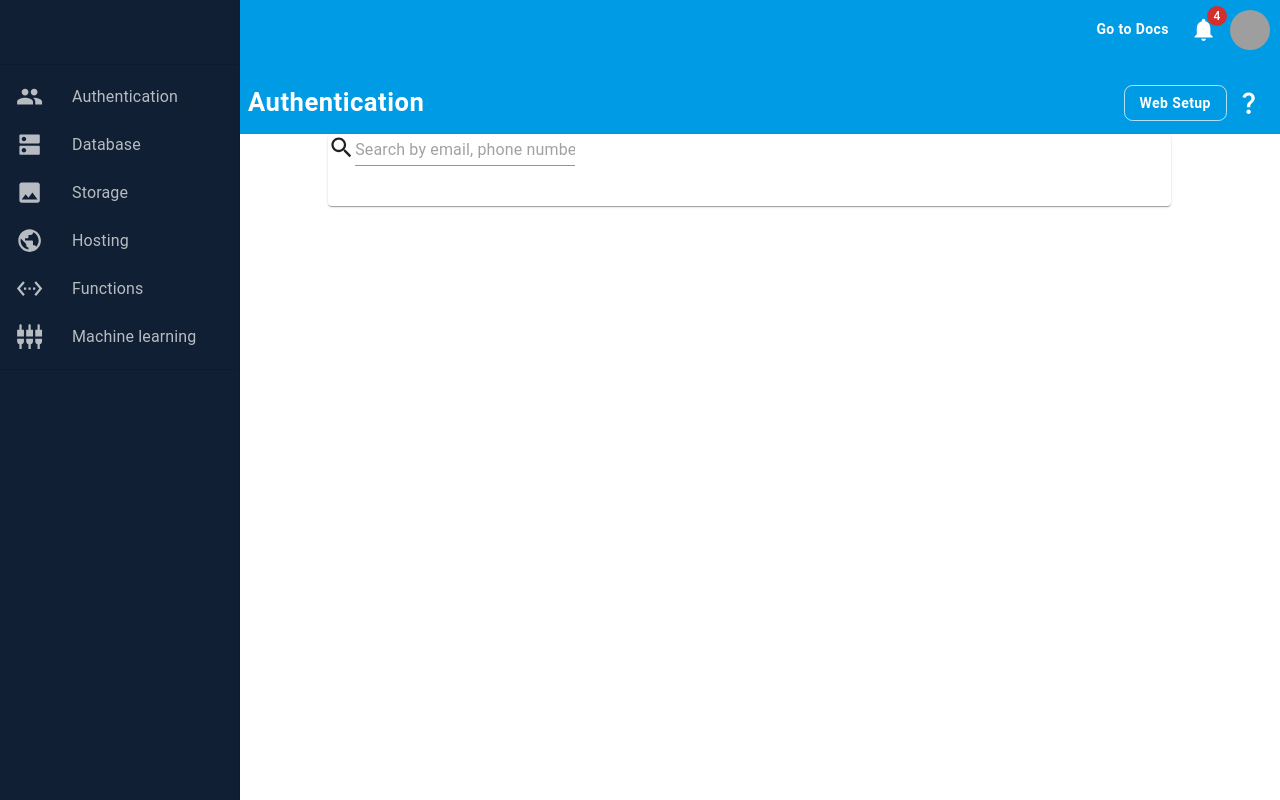
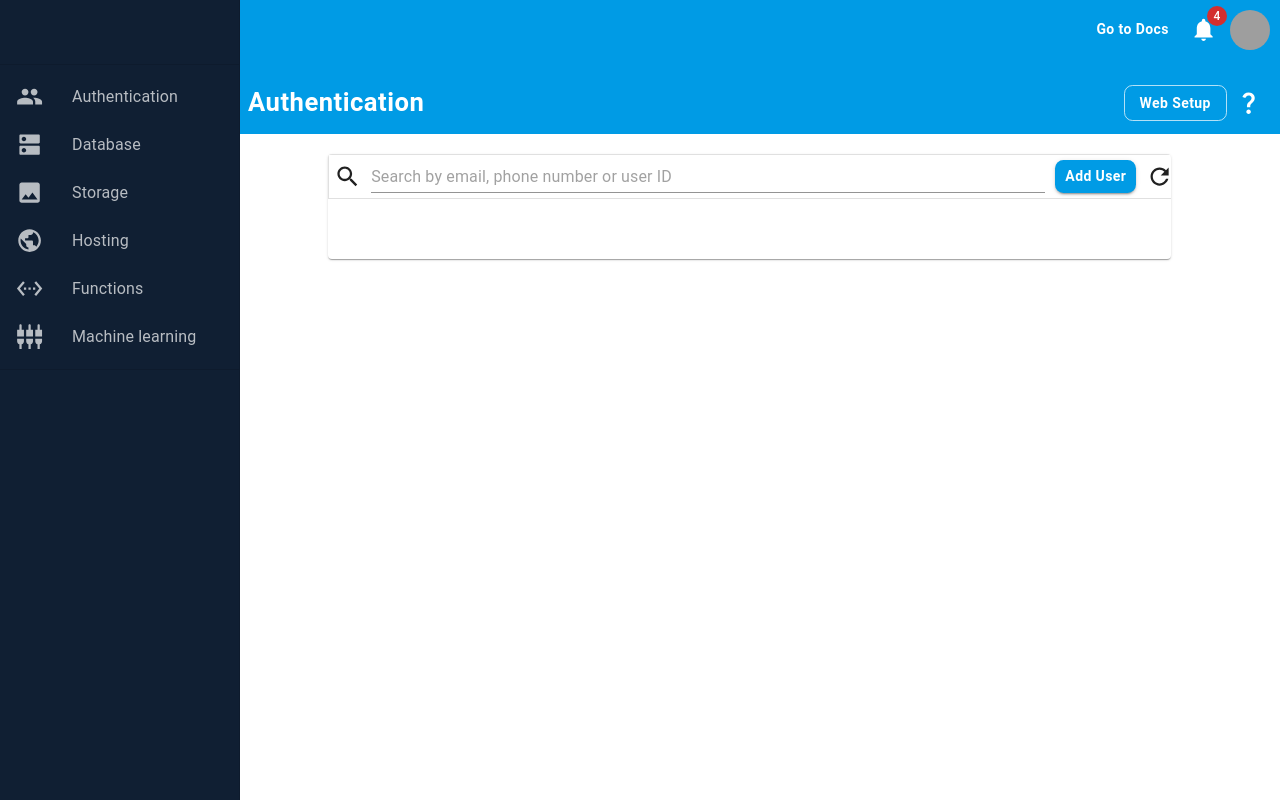
Before and after one commit to josephuche1/Material-ui-tutorials, a React (Create React App) app: page /authentication in a window 1280 px wide. Built offline with nearby package versions, Linux system fonts and the light colour scheme; grey boxes are pictures that could not be loaded.

Commit message:
styling 1

```diff
--- a/src/components/common/BasicCard/BasicCard.tsx
+++ b/src/components/common/BasicCard/BasicCard.tsx
@@ -5,11 +5,12 @@ import CardContent from '@mui/material/CardContent';
 
 interface IBasicCardProps {
     header: () => JSX.Element;
+    sx?: object;
 }
 
 const BasicCard: React.FC<IBasicCardProps> = (props) => {
   return (
-    <Card>
+    <Card sx={props.sx}>
         {props.header()}
         <CardContent>
 
--- a/src/components/common/SearchBar/SearchBar.tsx
+++ b/src/components/common/SearchBar/SearchBar.tsx
@@ -2,23 +2,36 @@ import React from 'react';
 import SearchIcon from '@mui/icons-material/Search';
 import RefreshIcon from '@mui/icons-material/Refresh';
 import TextField from '@mui/material/TextField';
+import Box from '@mui/material/Box';
+import CommonButton from '../CommonButton/CommonButton';
 
 interface ISearchBarProps {
     placeholder: string;
-    onChange: (e: React.ChangeEvent<HTMLInputElement>) => void; // TODO: Change any to the type of the event
+    onChange: (e: React.ChangeEvent<HTMLInputElement>) => void;
+    headerStyles?: object;
+    TextFieldStyles: object;
 }
 
 
 const SearchBar: React.FC<ISearchBarProps> = (props) => {
   return (
-    <div>
+    <Box sx={props.headerStyles}>
         <SearchIcon />
         <TextField
                 placeholder={props.placeholder}
                 onChange={props.onChange}
                 variant="standard"
+                sx={props.TextFieldStyles}
             />
-    </div>
+        <CommonButton
+            color="primary"
+            variant="contained"
+            size= "small"
+         >
+            Add User
+        </CommonButton>
+        <RefreshIcon />
+    </Box>
   )
 }
 
--- a/src/pages/Authentication/Authentication.tsx
+++ b/src/pages/Authentication/Authentication.tsx
@@ -4,7 +4,24 @@ import BasicCard from '../../components/common/BasicCard/BasicCard';
 import SearchBar from '../../components/common/SearchBar/SearchBar';
 
 const Authentication:React.FC = () => {
-  const getSearchBar = () => {
+  const getHeader = () => {
+    const headerStyles = {
+       main: {
+          width: "100%",
+          border: "1px solid #E0E0E0",
+          display: "flex",
+          gap: "10px",
+          padding: "5px",
+          alignItems: "center",
+       },
+       textField: {
+          backgroundColor: "transparent",
+          width: "80%",
+          border: "none",
+       }
+
+    }
+
     const handleChange = (value: string) => {
       console.log(value)
     }
@@ -12,13 +29,22 @@ const Authentication:React.FC = () => {
       <SearchBar
         placeholder= "Search by email, phone number or user ID"
         onChange={(e: React.ChangeEvent<HTMLInputElement>) => handleChange(e.target.value)}
+        headerStyles={headerStyles.main}
+        TextFieldStyles={headerStyles.textField}
       />
     )
   }
+  const cardStyles = {
+    marginTop:"20px",
+    paddingBottom:"20px",
+
+  }
+
   return (
     <Grid item xs={8} sx={{marginLeft:"320px"}}>
       <BasicCard
-        header={getSearchBar}
+        header={getHeader}
+        sx={cardStyles}
       />
     </Grid>
   )
```
